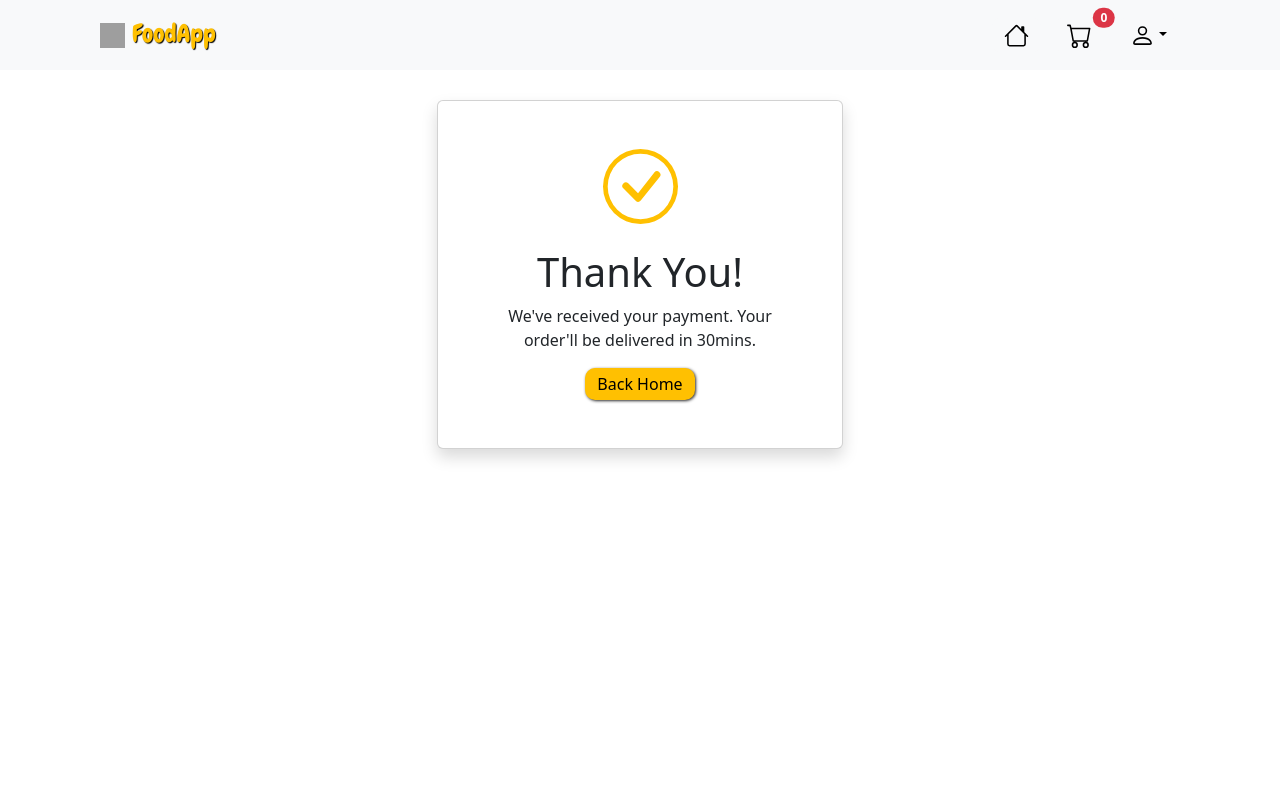
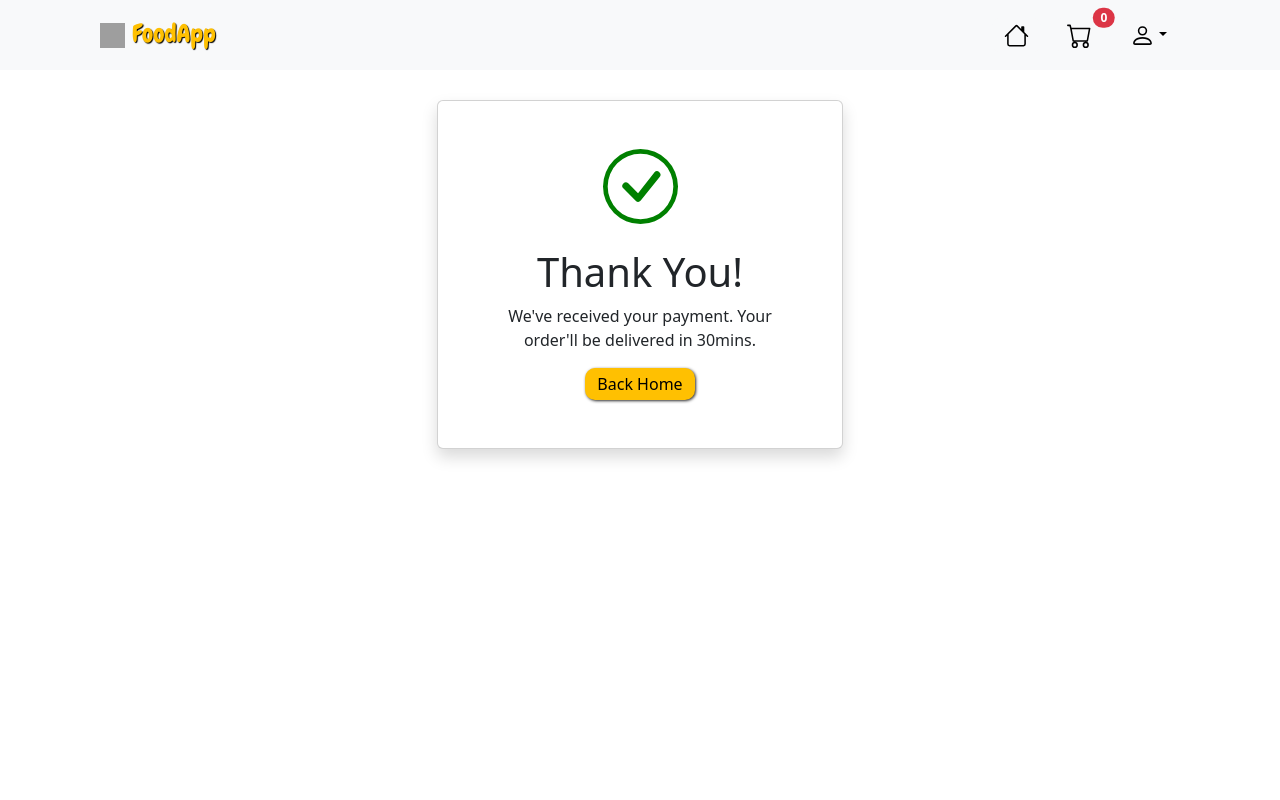
Before and after one commit to m29dev/FoodAppDeploy, an Angular app in the folder client/: page /checkout/success in a window 1280 px wide. Shown: the top 800 px of the page. Built offline with nearby package versions, Linux system fonts and the light colour scheme; no server answers; sample sign-in values are in the browser's storage; grey boxes are pictures that could not be loaded.

Commit message:
checkout display update

```diff
--- a/client/src/app/components/checkout-success/checkout-success.component.html
+++ b/client/src/app/components/checkout-success/checkout-success.component.html
@@ -15,7 +15,7 @@
           xmlns="http://www.w3.org/2000/svg"
           width="75"
           height="75"
-          fill="rgb(255, 192, 1)"
+          fill="green"
           class="bi bi-check-circle"
           viewBox="0 0 16 16"
         >
```
